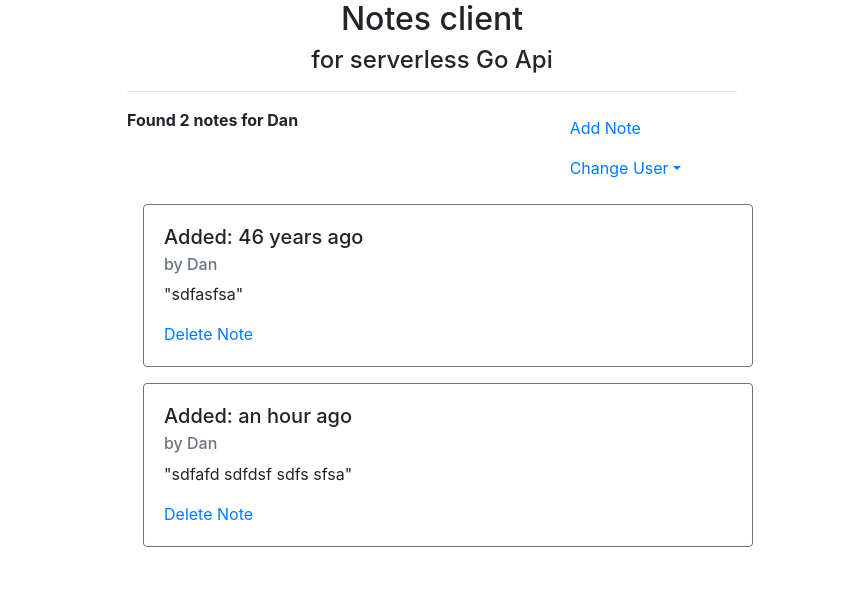
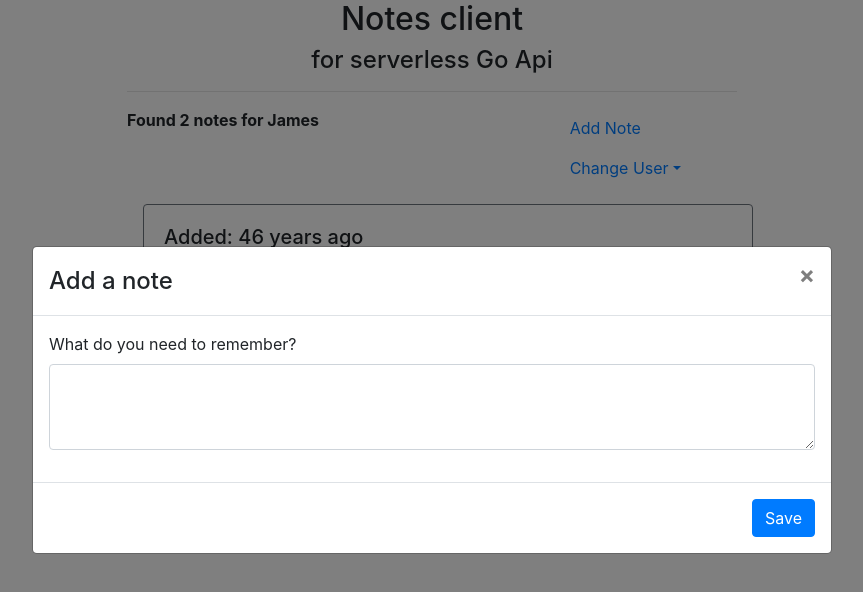
Before and after one commit to j-bab/serverless-go-poc-client, a React (Create React App) app: page / in a window 1280 px wide. Both pictures are taken after a click on the button "Add Note". Shown: the top 592 px of the page, without its empty margins (208-1071 px from the left). Built offline with nearby package versions, Linux system fonts and the light colour scheme.

Commit message:
add create note modal, and refactor note display

```diff
--- a/src/App.js
+++ b/src/App.js
@@ -7,6 +7,11 @@ import Col from "react-bootstrap/esm/Col";
 
 function App() {
 
+    let userList = [
+        {userId: "1", name: "John"},
+        {userId: "2", name: "James"},
+        {userId: "3", name: "Dan"},
+    ];
     return <div className="App">
         <Container fluid>
             <Row>
@@ -15,7 +20,7 @@ function App() {
                     <h2 className="text-center">Notes client</h2>
                     <h4 className="text-center"> for serverless Go Api</h4>
                         <hr/>
-                    <Notes/>
+                    <Notes users={userList}/>
                 </Col>
                 <Col sm={3}/>
             </Row>
--- a/src/components/Note.js
+++ b/src/components/Note.js
@@ -4,13 +4,14 @@ import Card from "react-bootstrap/esm/Card";
 
 export default ({
                     userId,
+                    userName,
                     timestamp,
                     body
                 }) =>
     <Card style={{ width: '100%' }}  border="secondary" className="m-3">
         <Card.Body >
             <Card.Title>Added: <Moment fromNow parse="X">{timestamp}</Moment></Card.Title>
-            <Card.Subtitle className="mb-2 text-muted">by Dan</Card.Subtitle>
+            <Card.Subtitle className="mb-2 text-muted">by {userName}</Card.Subtitle>
             <Card.Text>
                 "{body}"
             </Card.Text>
--- /dev/null
+++ b/src/containers/NoteCreateModal.js
@@ -0,0 +1,66 @@
+import React from "react";
+import Modal from "react-bootstrap/esm/Modal";
+import Button from "react-bootstrap/esm/Button";
+import Form from "react-bootstrap/esm/Form";
+import {Component} from 'react';
+import PropTypes from 'prop-types';
+
+export default class NoteCreateModal extends Component {
+    static propTypes = {
+        show: PropTypes.bool.isRequired,
+        onHide: PropTypes.func.isRequired,
+        onSave: PropTypes.func.isRequired,
+
+    };
+
+    constructor(props) {
+        super(props);
+
+        this.state = {
+            noteText: "",
+        };
+    }
+    closeModal  = () => {
+        this.props.onHide();
+        this.clearModal();
+    }
+
+
+    saveForm  = () => {
+        this.props.onSave(this.state.noteText);
+        this.clearModal();
+    }
+
+    clearModal  = () => {
+        this.setState({noteText:""});
+    }
+
+
+    render() {
+        return <Modal
+            show={this.props.show}
+            onHide={this.closeModal}
+            size="lg"
+            aria-labelledby="addModal"
+            centered
+            animation={false}
+        >
+            <Modal.Header closeButton>
+                <Modal.Title>
+                    Add a note
+                </Modal.Title>
+            </Modal.Header>
+            <Modal.Body>
+                <Form>
+                    <Form.Group>
+                        <Form.Label>What do you need to remember?</Form.Label>
+                        <Form.Control as="textarea" rows={3} value={this.state.noteText} onChange={(e)=>{this.setState({noteText:e.target.value})} } />
+                    </Form.Group>
+                </Form>
+            </Modal.Body>
+            <Modal.Footer>
+                <Button onClick={this.saveForm}>Save</Button>
+            </Modal.Footer>
+        </Modal>
+    }
+}
--- a/src/containers/NoteList.js
+++ b/src/containers/NoteList.js
@@ -7,22 +7,23 @@ import Note from "../components/Note";
 
 export default class NoteList extends Component {
     static propTypes = {
-        notes: PropTypes.arrayOf(PropTypes.object).isRequired,
-        currentUser: PropTypes.shape({
-            userId: PropTypes.string.isRequired,
-            name: PropTypes.string.isRequired
-        }),
+        isBlurred: PropTypes.bool.isRequired,
+        notes: PropTypes.arrayOf(PropTypes.object).isRequired
     };
 
     render() {
 
-        let notesList = this.props.notes.map(function (note, i) {
+        let notesList = this.props.notes.map( (note, i) => {
+            note.userName = this.props.users.filter(obj => {
+                return obj.userId === note.userId
+            })[0].name;
             return <Note key={i} {...note} />;
         });
 
+        let blur = this.props.isBlurred ? "8px" : 0;
 
         return <React.Fragment>
-            <Row>
+            <Row style={{"filter": "blur(" + blur + ")"}}>
                 <Col sm={12}>
                 </Col>
             </Row>
--- a/src/containers/Notes.js
+++ b/src/containers/Notes.js
@@ -1,27 +1,38 @@
 import {Component} from 'react';
 import React from "react";
-import NoteMenu from "./NoteMenu";
+import UserSelect from "./UserSelect";
 import NoteList from "./NoteList";
-import Spinner from "react-bootstrap/esm/Spinner";
 import Row from "react-bootstrap/esm/Row";
 import Col from "react-bootstrap/esm/Col";
+import Nav from "react-bootstrap/esm/Nav";
+import NoteCreateModal from "../containers/NoteCreateModal";
 
 export default class Notes extends Component {
 
+    constructor(props) {
+        super(props);
+
+        this.state = {
+            showAddModal: false,
+            isLoading: false,
+            userId: "2",
+        };
+    }
+
+    addNewNote(text) {
+        this.setModalShow(false)
+        console.log(text);
+    }
+
+    setModalShow(showAddModal) {
+        this.setState({showAddModal});
+    }
+
+
     render() {
-
-        let users = [
-            {userId: "1", name: "John"},
-            {userId: "2", name: "James"},
-            {userId: "3", name: "Dan"},
-        ];
-
-        let isLoading = false;
-
-        let userId = "3";
-
+        let users = this.props.users;
         let currentUser = users.filter(obj => {
-            return obj.userId === userId
+            return obj.userId === this.state.userId
         })[0];
 
         let notes = [
@@ -37,25 +48,30 @@ export default class Notes extends Component {
             }
         ];
 
-
         return <React.Fragment>
             <Row>
-                <Col sm={8}  className="text-left">
-                    <strong>{isLoading ? "Loading " : "Found " + notes.length} notes for {currentUser.name}</strong>
+                <Col sm={8} className="text-left">
+                    <strong>{this.state.isLoading ? "Loading " : "Found " + notes.length} notes
+                        for {currentUser.name}</strong>
                 </Col>
                 <Col sm={4}>
-                    <NoteMenu users={users} currentUser={currentUser} isLoading={isLoading} />
+                    <Nav>
+                        <Nav.Item>
+                            <Nav.Link
+                                onClick={() => this.setModalShow(true)}>
+                                Add Note
+                            </Nav.Link>
+                        </Nav.Item>
+                        <UserSelect users={users} isLoading={this.state.isLoading}/>
+                    </Nav>
+                    <NoteCreateModal show={this.state.showAddModal}
+                                     onHide={() => this.setModalShow(false)}
+                                     onSave={(text) => this.addNewNote(text)}/>
                 </Col>
             </Row>
 
-        {isLoading ?
-            <Spinner animation="border"/>
-            :
-            <React.Fragment>
-                <NoteList notes={notes} isLoading={false}/>
+            <NoteList users={users} notes={notes} isBlurred={(this.state.showAddModal || this.state.isLoading)}/>
 
-            </React.Fragment>
-        }
         </React.Fragment>
     }
 }
--- a/src/containers/NoteMenu.js
+++ b/src/containers/UserSelect.js
@@ -2,10 +2,9 @@ import {Component} from 'react';
 import PropTypes from 'prop-types';
 import React from "react";
 import Spinner from "react-bootstrap/esm/Spinner";
-import Nav from "react-bootstrap/esm/Nav";
 import NavDropdown from "react-bootstrap/esm/NavDropdown";
 
-export default class NoteMenu extends Component {
+export default class UserSelect extends Component {
     static propTypes = {
         users: PropTypes.arrayOf(PropTypes.object).isRequired,
         currentUser: PropTypes.shape({
@@ -23,15 +22,8 @@ export default class NoteMenu extends Component {
         });
 
         return this.props.isLoading ? <Spinner animation="border"/> :
-            <Nav>
-                <Nav.Item>
-                    <Nav.Link>
-                        Add Note
-                    </Nav.Link>
-                </Nav.Item>
                 <NavDropdown title="Change User" id="nav-dropdown">
                     {userList}
                 </NavDropdown>
-            </Nav>
     }
 }
```
